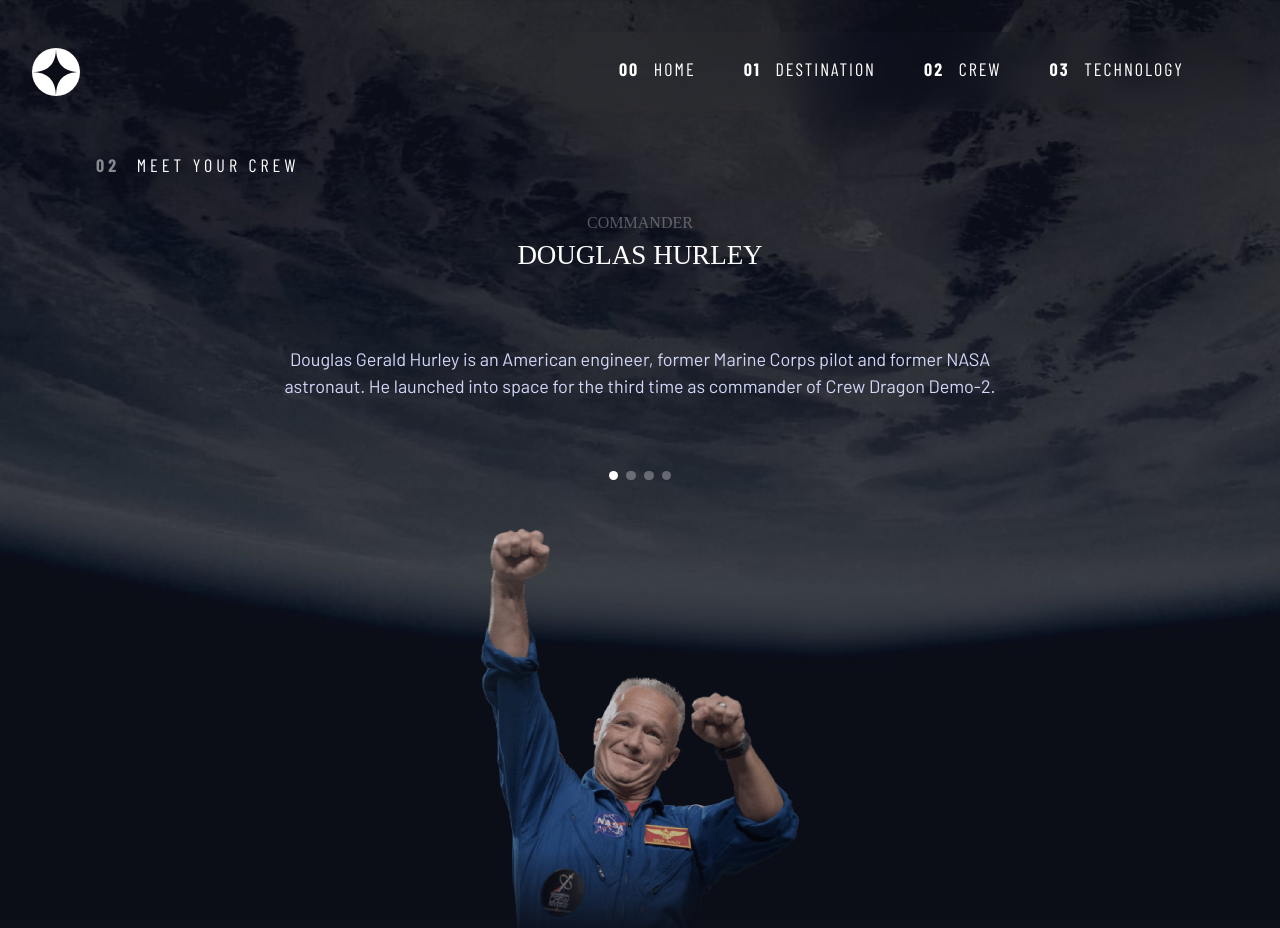
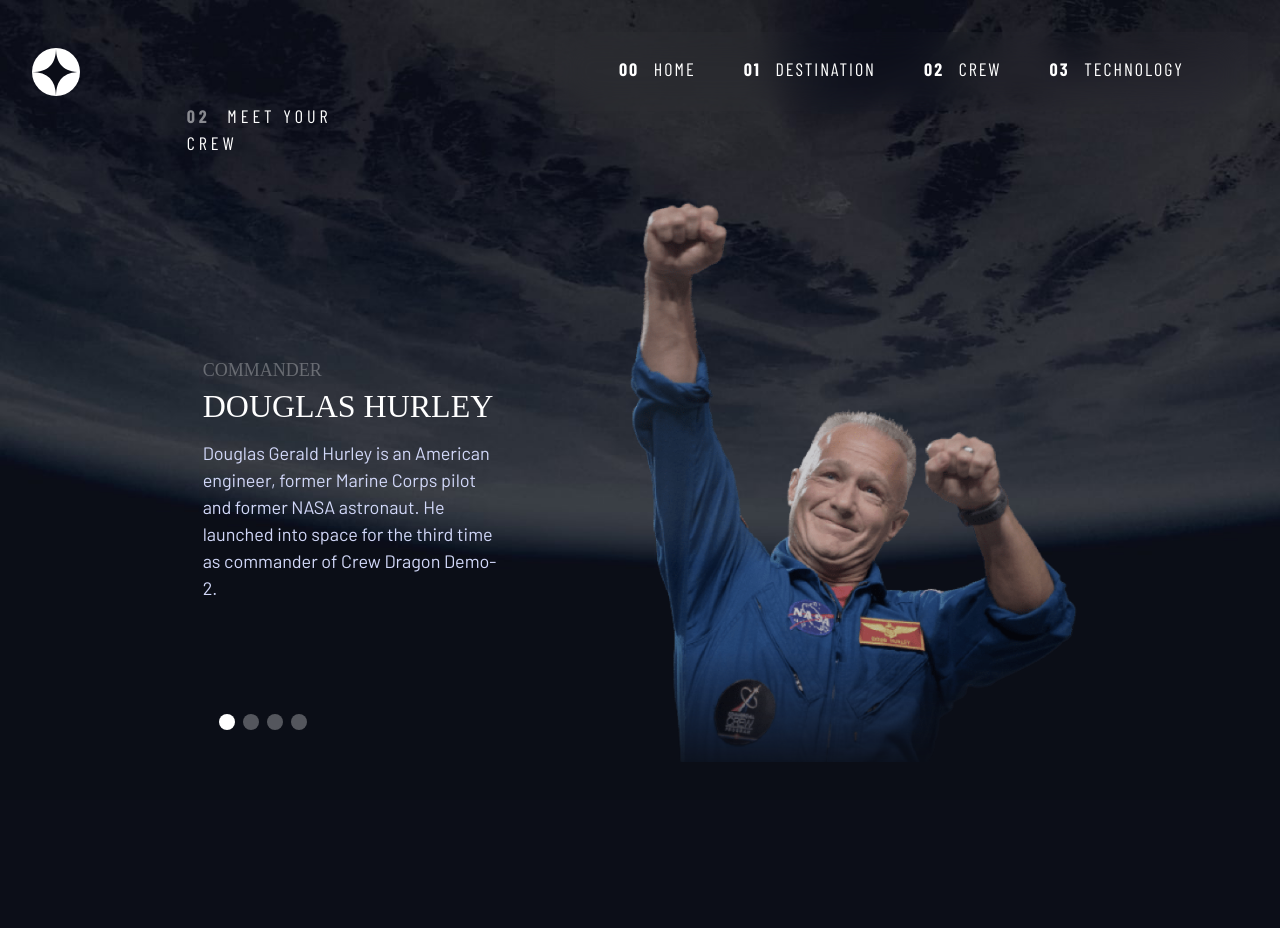
Before and after one commit to m00se01/Frontend-Practice, a React (Vite) app in the folder space-travel-site/SpaceTravelSite/: page /crew in a window 1280 px wide. After the commit the page ends 800 px from the top, so only its background shows below. Built offline with nearby package versions, Linux system fonts and the light colour scheme; a web font is replaced by a local one.

Commit message:
Crew Desktop Sytles Done

```diff
--- a/space-travel-site/SpaceTravelSite/src/components/CrewDetails.jsx
+++ b/space-travel-site/SpaceTravelSite/src/components/CrewDetails.jsx
@@ -19,12 +19,13 @@ export const CrewDetails = () => {
       </header>
 
       <div className=" crew-content-wrapper ">
-        <h2 className="uppercase text-white crew-role">
-          <span className="d-block fs-300 ">{crew[currMember].role}</span>
+        <div className="left-half-desktop">
+          <h2 className="uppercase text-white crew-role fs-600 ">
+            <span className="d-block fs-400 ">{crew[currMember].role}</span>
             {crew[0].name}
           </h2>
 
-        <div className="crew-member-description ff-sans-normal fs-400 text-accent ">
+          <div className="crew-member-description ff-sans-normal fs-400 text-accent  ">
             <p>{crew[currMember].bio}</p>
           </div>
 
@@ -46,6 +47,7 @@ export const CrewDetails = () => {
               className={currMember == 3 ? "active-btn" : ""}
             ></button>
           </div>
+        </div>
 
         <div
           className="carousel-img"
--- a/space-travel-site/SpaceTravelSite/src/styles/crew.css
+++ b/space-travel-site/SpaceTravelSite/src/styles/crew.css
@@ -122,14 +122,6 @@
     max-width: 271px;
     border-radius: 1rem;
   }
-  /*
-  .carousel-img img {
-    height: 350px;
-    min-height: 350px;
-    max-height: 350px;
-    min-width: 271px;
-    max-width: 271px;
-  } */
 }
 
 @media (min-width: 48rem) {
@@ -180,8 +172,70 @@
   }
 }
 
-@media (max-width: 80rem) {
+@media (min-width: 80rem) {
   .crew-page {
     background-image: url("../assets/crew/background-crew-desktop.jpg");
+    background-position: center;
+    background-size: cover;
+    grid-template-rows: 10% 90%;
+    height: 100vh;
+  }
+
+  .crew-details-container {
+    display: grid;
+    grid-template-columns: repeat(12, 1fr);
+    grid-template-rows: 10% 90%;
+    place-items: center;
+    grid-row: 2/3;
+  }
+
+  .crew-details-container header {
+    grid-column: 2/4;
+    grid-row: 1;
+  }
+
+  .crew-content-wrapper {
+    position: relative;
+    grid-column: 2/12;
+    grid-row: 2;
+    display: flex;
+    flex-direction: row;
+    justify-content: space-between;
+    align-items: space-between;
+    gap: 8rem;
+    padding: 1rem;
+  }
+
+  .crew-role {
+    display: flex;
+    flex-direction: column;
+    justify-content: start;
+    align-items: start;
+  }
+
+  .crew-role span {
+    margin-bottom: 0.5rem;
+  }
+
+  .crew-member-description {
+    display: block;
+    text-align: start;
+  }
+
+  .carousel-btns {
+    position: absolute;
+    bottom: 0;
+  }
+
+  .carousel-btns > button {
+    width: 1rem;
+    height: 1rem;
+  }
+
+  .carousel-img {
+    min-height: 35rem;
+    max-height: 35rem;
+    min-width: 28rem;
+    max-width: 28rem;
   }
 }
```
Lines whose indentation alone changed are shown as unchanged.
